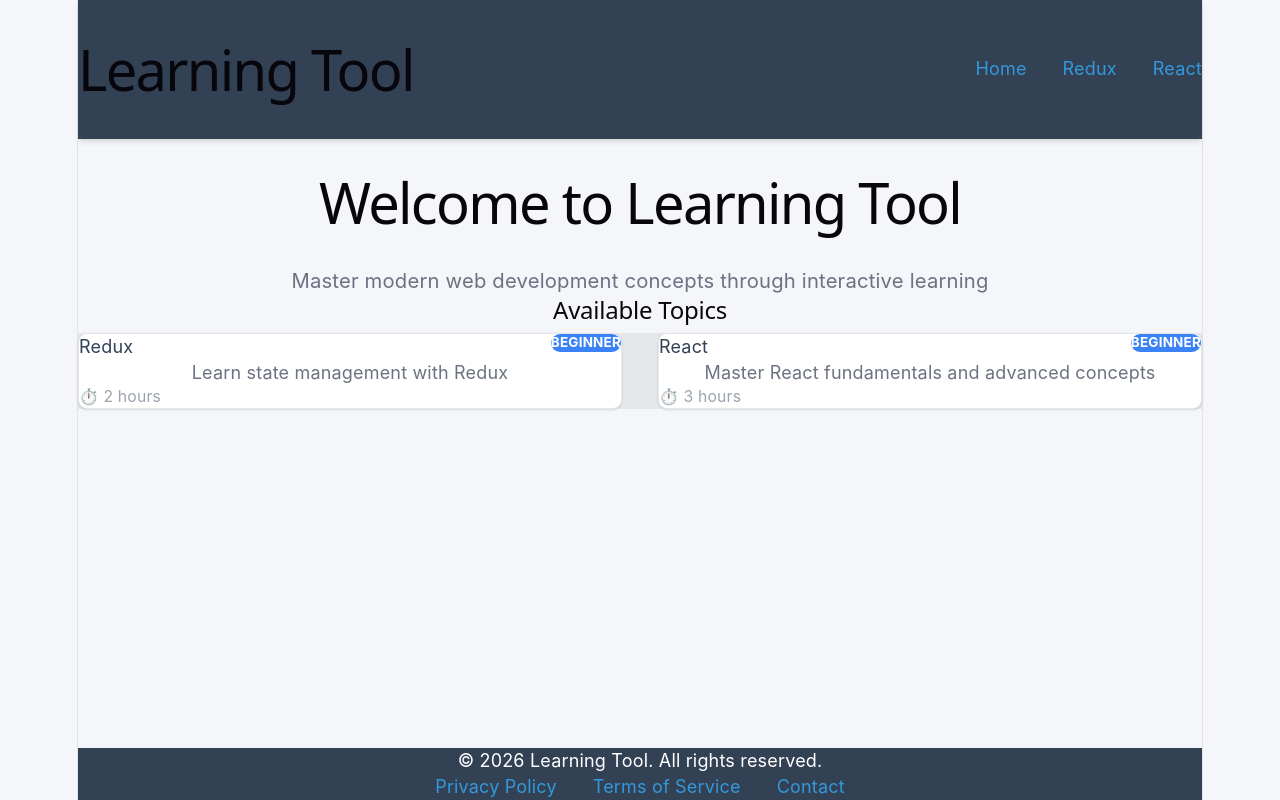
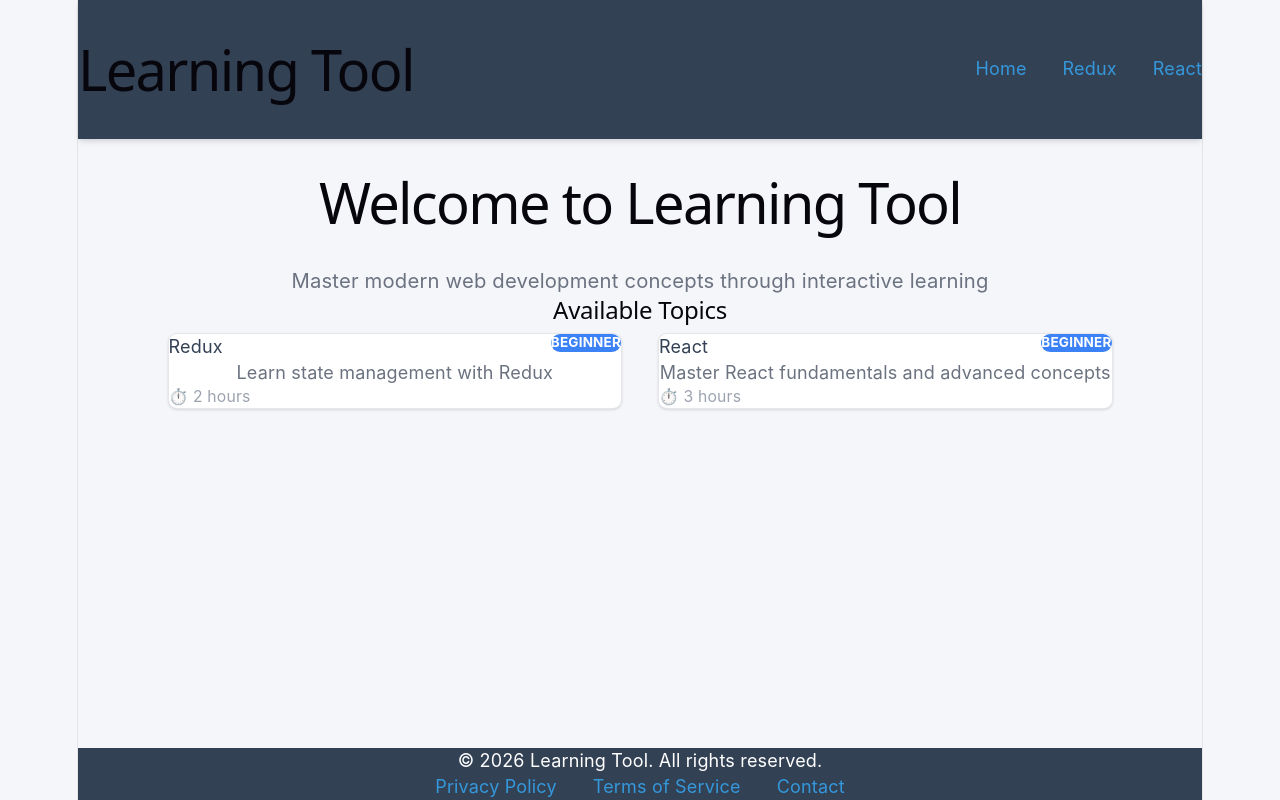
Before and after one commit to IsaVII/LearningTool, a React app in the folder frontend/: page / in a window 1280 px wide. Built offline with nearby package versions, Linux system fonts and the light colour scheme; the HTML template or start-up script is replaced by a standard one.

Commit message:
topic card placement centered

```diff
--- a/frontend/src/components/TopicCard.jsx
+++ b/frontend/src/components/TopicCard.jsx
@@ -4,7 +4,7 @@ function TopicCard({ topic }) {
   return (
     <Link
       to={topic.route}
-      className="bg-surface border border-line rounded-lg p-6 no-underline text-inherit transition-all duration-300 shadow-sm hover:-translate-y-1 hover:shadow-lg hover:border-accent"
+      className="bg-surface border border-line rounded-lg no-underline text-inherit transition-all duration-300 shadow-sm hover:-translate-y-1 hover:shadow-lg hover:border-accent"
     >
       <div className="flex justify-between items-start mb-4">
         <h3 className="m-0 text-heading">{topic.title}</h3>
--- a/frontend/src/pages/Main.jsx
+++ b/frontend/src/pages/Main.jsx
@@ -13,7 +13,7 @@ function Main() {
 
       <section className="py-8 px-4">
         <h2 className="text-3xl mb-8 text-heading">Available Topics</h2>
-        <div className="w-full grid grid-cols-1 md:grid-cols-2 gap-8 bg-surface-muted">
+        <div className="w-full max-w-210 justify-self-center grid grid-cols-1 md:grid-cols-2 gap-8 ">
           {learningContent.topics.map((topic) => (
             <TopicCard key={topic.id} topic={topic} />
           ))}
```
